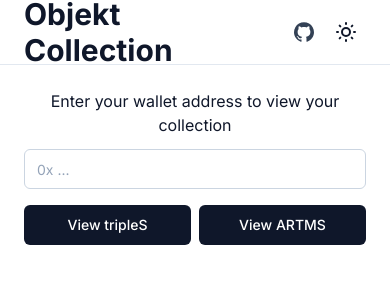
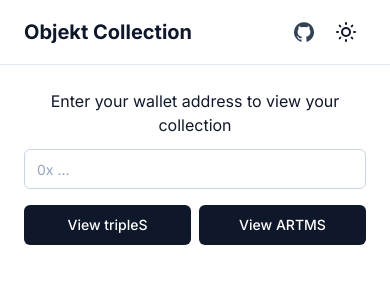
Before and after one commit to teamreflex/objekts, a Next.js app: page / in a window 390 px wide. Shown: the top 300 px of the page. Built offline with nearby package versions, Linux system fonts and the light colour scheme.

Commit message:
fix mobile

```diff
--- a/components/objekt-list.tsx
+++ b/components/objekt-list.tsx
@@ -48,10 +48,10 @@
   }
 
   return <>
-    <div className="flex flex-row justify-between">
-      <div className="font-bold">{objekts.length} Objekts</div>
+    <div className="grid grid-cols-1 grid-rows-2 lg:grid-cols-2 lg:grid-rows-1">
+      <div className="text-center font-bold lg:text-left">{objekts.length} Objekts</div>
 
-      <div className="flex flex-row gap-2">
+      <div className="flex flex-row justify-center gap-2 lg:justify-end">
         {/* sort */}
         <Select defaultValue="newest" onValueChange={e => onFilterChange(filter, e)}>
           <SelectTrigger className="w-[180px]">
--- a/components/site-header.tsx
+++ b/components/site-header.tsx
@@ -9,7 +9,7 @@
     <header className="sticky top-0 z-40 w-full border-b border-b-slate-200 bg-white dark:border-b-slate-700 dark:bg-slate-900">
       <div className="container flex h-16 items-center space-x-4 sm:space-x-0">
         <Link href="/" className="items-center space-x-2 md:flex">
-          <h1 className="text-3xl font-bold sm:inline-block">
+          <h1 className="text-xl font-bold sm:inline-block lg:text-3xl">
             {siteConfig.name}
           </h1>
         </Link>
```
